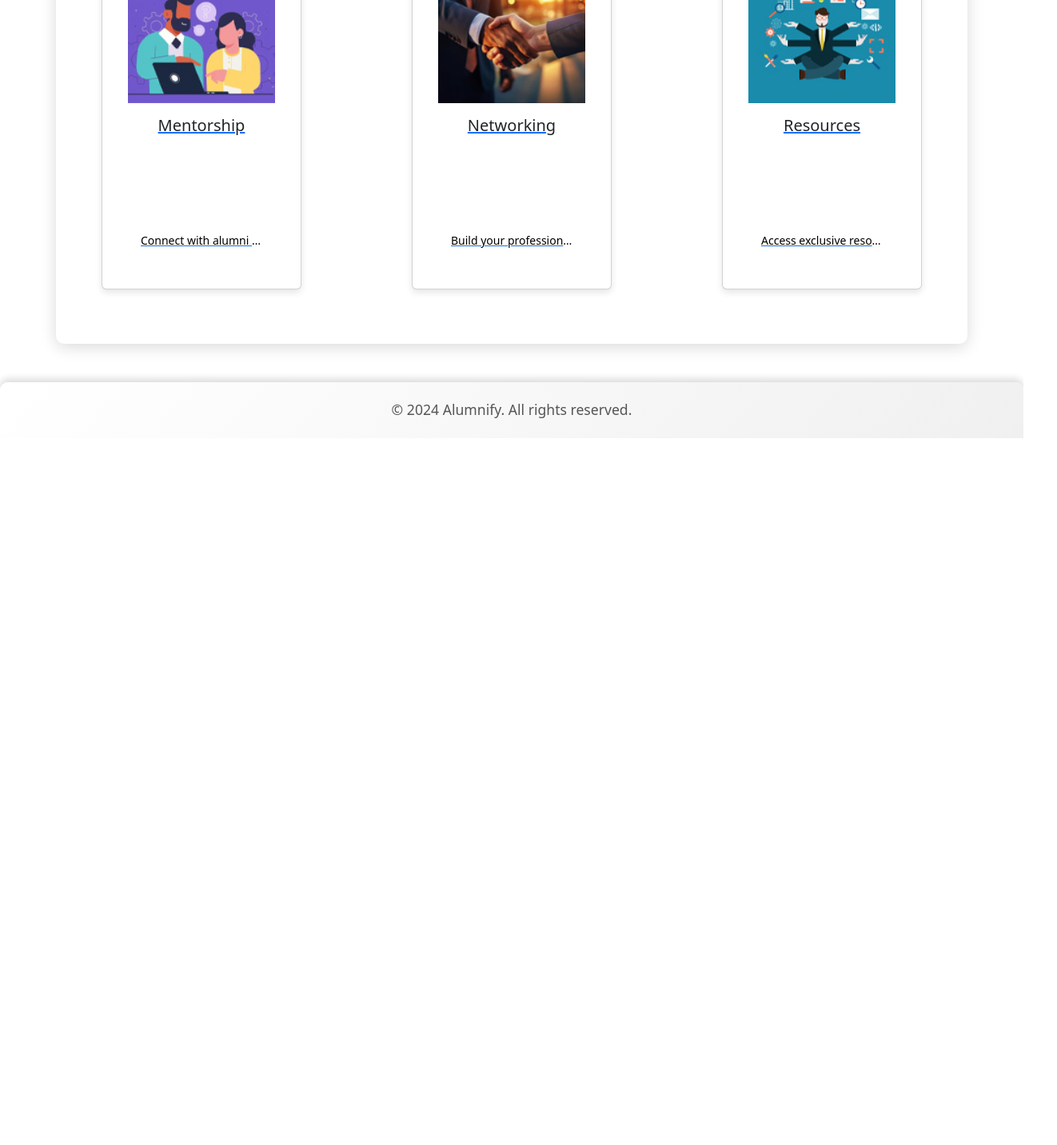
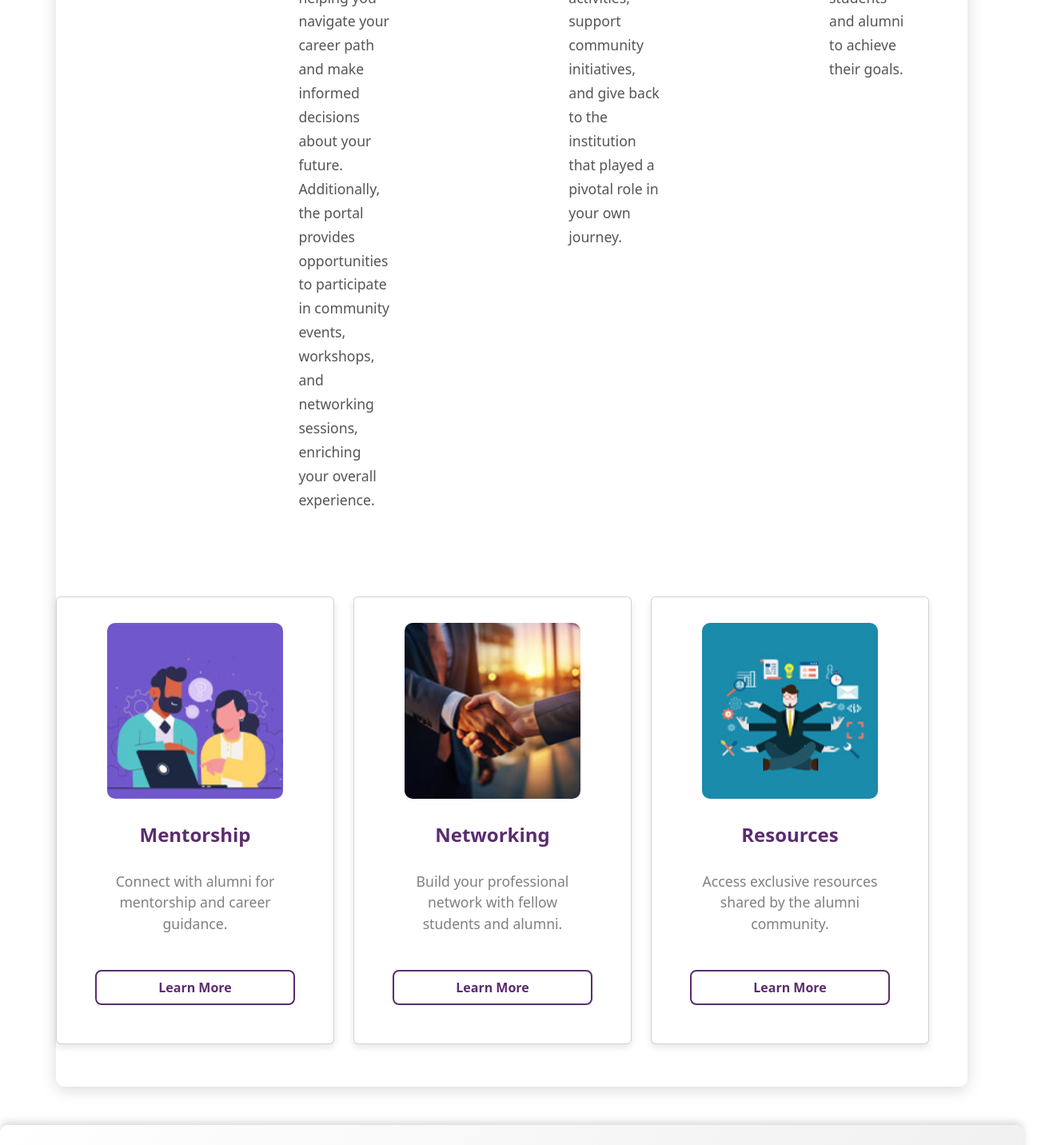
Before and after one commit to Samartho7/Student_alumni, a React (Vite) app: page /about in a window 1280 px wide. Shown: the part 1080-2512 px from the top of the page at 80% size, 1322 px wide, since content can reach past the window. Before the commit the page ends 1628 px from the top, so only its background shows below. Built offline with nearby package versions, Linux system fonts and the light colour scheme.

Commit message:
updated homepage, alumni & student pages

```diff
--- a/src/components/AboutUs.jsx
+++ b/src/components/AboutUs.jsx
@@ -15,7 +15,7 @@ const AboutUs = () => {
 
           <h3>For Students</h3>
           <p>
-            Our portal offers a wealth of resources designed to enhance your educational journey and career development. Students can access a range of tools and information, including academic resources and career guidance, internship opportunities, and industry insights. By connecting with alumni, you gain access to invaluable mentorship and advice, helping you navigate your career path and make informed decisions about your future. Additionally, the portal provides opportunities to participate in community events, workshops, and networking sessions, enriching your overall experience.
+            Our portal offers a wealth of resources designed to enhance your educational journey and career development. Students can access a range of tools and information, including academic resources, career guidance, internship opportunities, and industry insights. By connecting with alumni, you gain access to invaluable mentorship and advice, helping you navigate your career path and make informed decisions about your future. Additionally, the portal provides opportunities to participate in community events, workshops, and networking sessions, enriching your overall experience.
           </p>
 
           <h3>For Alumni</h3>
@@ -37,7 +37,7 @@ const AboutUs = () => {
       {/* Render the CardsComponent below the About Us content */}
       <Row className="mt-4">
         <Col>
-          <CardsComponent /> {/* CardsComponent added here */}
+          <CardsComponent />
         </Col>
       </Row>
     </Container>
--- a/src/components/AlumniCarousel.css
+++ b/src/components/AlumniCarousel.css
@@ -58,3 +58,113 @@
         margin-bottom: 10px; /* Decrease margin on mobile */
     }
 }
+/* ALUMNI CAROUSEL */
+.alumni-carousel {
+    width: 100%;
+    margin: 0 auto;
+    padding: 50px 0;
+    display: flex;
+    flex-wrap: wrap;
+    justify-content: center;
+}
+
+/* ALUMNI CARD */
+.alumni-card {
+    flex: 1 1 auto;
+    width: 100%;
+    max-width: 220px; /* Adjusted for 5 cards per row */
+    min-width: 180px;
+    height: auto;
+    min-height: 320px;
+    margin: 10px 5px; /* Adjusted margin */
+    border-radius: 10px;
+    box-shadow: 0 4px 8px rgba(0, 0, 0, 0.1);
+    transition: transform 0.2s ease-in-out;
+    display: flex;
+    flex-direction: column;
+    align-items: center;
+    padding: 15px;
+}
+
+.alumni-card:hover {
+    transform: scale(1.03);
+}
+
+/* IMAGE */
+.alumni-card img {
+    width: 120px; /* Slightly smaller image */
+    height: 120px;
+    margin: 10px auto;
+    border-radius: 50%;
+}
+
+/* TEXT */
+.alumni-card .card-title {
+    font-size: 1rem;
+    font-weight: bold;
+    color: #5B2C6F;
+    text-align: center;
+}
+
+.alumni-card .card-text {
+    font-size: 0.9rem;
+    color: gray;
+    text-align: center;
+    padding: 5px 10px;
+}
+
+/* GRID SYSTEM */
+.row {
+    margin-right: 0;
+    margin-left: 0;
+    width: 100%;
+}
+
+.col {
+    padding: 5px;
+    display: flex;
+    justify-content: center;
+    width: 100%;
+}
+
+/* CAROUSEL CONTROLS */
+.carousel-control-prev,
+.carousel-control-next {
+    width: auto;
+}
+
+.carousel-control-prev {
+    margin-left: -50px;
+}
+
+.carousel-control-next {
+    margin-right: -50px;
+}
+
+/* RESPONSIVENESS */
+@media (max-width: 1024px) { /* Adjust for medium screens */
+    .alumni-card {
+        max-width: 180px;
+    }
+}
+
+@media (max-width: 768px) { /* Mobile view */
+    .alumni-card {
+        flex: 1 1 100%;
+        max-width: 280px;
+        margin-bottom: 15px;
+    }
+
+    .alumni-card img {
+        width: 120px;
+        height: 120px;
+    }
+
+    .carousel-control-prev {
+        margin-left: -30px;
+    }
+
+    .carousel-control-next {
+        margin-right: -30px;
+    }
+}
--- a/src/components/AlumniPage.css
+++ b/src/components/AlumniPage.css
@@ -1,4 +1,9 @@
 /* AlumniPage.css */
+.search-bar {
+  display: block;
+  margin: 0 auto;
+  text-align: center;
+}
 
 /* Set a fixed size for cards */
 .card {
--- a/src/components/AlumniPage.jsx
+++ b/src/components/AlumniPage.jsx
@@ -163,17 +163,21 @@ const AlumniPage = () => {
 
   return (
     <Container fluid>
-      <Row className="my-4">
+      <Row className="my-4 text-center">
         <h2>Alumni Page</h2>
+        <Row className="justify-content-center">
           <Col md={6}>
             <Form.Control
               type="text"
               placeholder="Search by Name"
               value={search}
               onChange={e => setSearch(e.target.value)}
+              className="search-bar"
             />
           </Col>
         </Row>
+</Row>
+
       <Row>
         {filteredAlumni.length === 0 ? (
           <Col className="text-center my-4">
--- a/src/components/CardsComponent.css
+++ b/src/components/CardsComponent.css
@@ -1,83 +1,80 @@
-/* General styling for the container */
-.container {
-  margin-top: 2rem;
+.card-link {
+  font-size: 1rem;
+  font-weight: bold;
+  text-decoration: none;
+  color: #5B2C6F;
+  margin-top: 15px;
+  padding: 8px 15px;
+  border: 2px solid #5B2C6F;
+  border-radius: 8px;
+  display: inline-block;
+  transition: all 0.3s ease;
 }
 
-/* Card styling */
-.card {
-  border: 1px solid #ddd;
-  border-radius: 8px;
-  background-color: #444;
-  color: #fff;
-  transition: transform 0.3s ease-in-out;
-  overflow: hidden; /* Ensures no content overflows */
-  height: 500px; /* Increase overall card height */
-  width: 100%; /* Ensure the card takes full width of its container */
+.card-link:hover {
+  background-color: #5B2C6F;
+  color: white;
 }
 
-/* Card Image styling */
-.card-img {
-  width: 100%;
-  height: 300px; /* Increase image height */
-  object-fit: cover; /* Ensure the image covers the area */
-  transition: transform 0.3s ease-in-out;
+/* Force Bigger & Wider Cards */
+.custom-card {
+  width: 100% !important;
+  max-width: 450px !important;
+  min-width: 400px;
+  height: auto;
+  min-height: 560px; /* Increased height to prevent overlap */
+  margin: 20px 10px;
+  border-radius: 15px;
+  box-shadow: 0 8px 16px rgba(0, 0, 0, 0.15);
+  transition: transform 0.2s ease-in-out;
+  display: flex;
+  flex-direction: column;
+  align-items: center;
+  padding: 25px;
+  background-color: #fff;
 }
 
-/* Card Body */
-.card-body {
-  padding: 1rem;
-  height: 100%; /* Ensure the card body takes up remaining space */
+/* Increase Image Size */
+.custom-card img {
+  width: 220px;
+  height: 220px;
+  border-radius: 10px;
 }
 
-.card-title {
-  font-size: 1.75rem; /* Larger font size for the title */
+/* Adjust Title */
+.custom-card .card-title {
+  font-size: 1.5rem;
   font-weight: bold;
-  color: #fff;
-  margin-bottom: 0.5rem;
+  color: #5B2C6F;
+  text-align: center;
+  margin-top: 15px; /* Added margin to separate from image */
+  margin-bottom: 10px; /* Added margin to separate from text */
+  word-wrap: break-word;
+  overflow-wrap: break-word;
 }
 
-.card-text {
-  font-size: 1.1rem; /* Larger font size for text */
-  color: black;
-  margin-bottom: 1rem;
+/* Adjust Text */
+.custom-card .card-text {
+  font-size: 1.1rem;
+  color: gray;
+  text-align: center;
+  padding: 10px 15px;
+  line-height: 1.5; /* Added line height to prevent overlap */
+  word-wrap: break-word;
+  overflow-wrap: break-word;
+  white-space: normal;
+  margin-bottom: 15px; /* Ensures spacing before button */
 }
 
-/* Hover effect for the cards */
-.card:hover {
-  transform: scale(1.05); /* Slight zoom effect on hover */
-}
-
-.card:hover .card-img {
-  transform: scale(1.1); /* Zoom image on hover */
-}
-
-/* Adjust card styling for responsive design */
-@media (max-width: 768px) {
-  .card-img {
-    height: 250px; /* Adjust image height on mobile for better proportions */
-  }
-
-  .card-title {
-    font-size: 1.5rem; /* Adjust font size for mobile */
-  }
-
-  .card-text {
-    font-size: 1rem; /* Adjust font size for mobile */
+/* Responsive Adjustments */
+@media (max-width: 1024px) {
+  .custom-card {
+    max-width: 350px;
   }
 }
 
-/* Add padding to columns for better spacing */
-.col-sm-4 {
-  padding: 0 15px;
-  margin-bottom: 20px; /* Ensure spacing between columns */
+@media (max-width: 768px) {
+  .custom-card {
+    max-width: 100%;
+  }
 }
-
-/* Styling for the link to remove the default link styles */
-.link {
-  text-decoration: none;
-}
-
-/* Styling for active links, add underline on hover */
-.card-title:hover {
-  text-decoration: underline;
-}
--- a/src/components/CardsComponent.jsx
+++ b/src/components/CardsComponent.jsx
@@ -11,43 +11,42 @@ const CardsComponent = () => {
     <Container className="mt-4">
       <Row>
         <Col sm={4}>
-          <Link to="/mentorship">
-            <Card>
+          <Card className="custom-card">
             <Card.Img variant="top" src={card1} />
             <Card.Body>
               <Card.Title className="card-title">Mentorship</Card.Title>
               <Card.Text className="card-text">
                 Connect with alumni for mentorship and career guidance.
               </Card.Text>
+              <Link to="/mentorship" className="card-link">Learn More</Link>
             </Card.Body>
           </Card>
-          </Link>
         </Col>
+
         <Col sm={4}>
-          <Link to="/networking">
-            <Card>
+          <Card className="custom-card">
             <Card.Img variant="top" src={card2} />
             <Card.Body>
               <Card.Title className="card-title">Networking</Card.Title>
               <Card.Text className="card-text">
                 Build your professional network with fellow students and alumni.
               </Card.Text>
+              <Link to="/networking" className="card-link">Learn More</Link>
             </Card.Body>
           </Card>
-          </Link>
         </Col>
+
         <Col sm={4}>
-          <Link to="/resources">
-            <Card>
+          <Card className="custom-card">
             <Card.Img variant="top" src={card3} />
             <Card.Body>
               <Card.Title className="card-title">Resources</Card.Title>
               <Card.Text className="card-text">
                 Access exclusive resources shared by the alumni community.
               </Card.Text>
+              <Link to="/resources" className="card-link">Learn More</Link>
             </Card.Body>
           </Card>
-          </Link>
         </Col>
       </Row>
     </Container>
--- a/src/components/StudentPage.jsx
+++ b/src/components/StudentPage.jsx
@@ -325,18 +325,22 @@ const StudentPage = () => {
 
   return (
     <Container fluid>
-      <Row className="my-4">
-      <h2>Student Page</h2>
+      <Row className="my-4 text-center">
+  <h2>Student Page</h2>
+      <Row className="justify-content-center">
         <Col md={6}>
           <Form.Control
             type="text"
             placeholder="Search by Name"
             value={search}
             onChange={e => setSearch(e.target.value)}
+            className="search-bar"
           />
         </Col>
       </Row>
-      <Row>
+    </Row>
+    <Row>
+
   {filteredStudents.length === 0 ? (
     <Col className="text-center my-4">
       <h4>NO RESULTS</h4>
```
Also changed, not shown: src/components/AlumniCarouselComponent.jsx (+11 -12 lines). Lines whose indentation alone changed are shown as unchanged.
